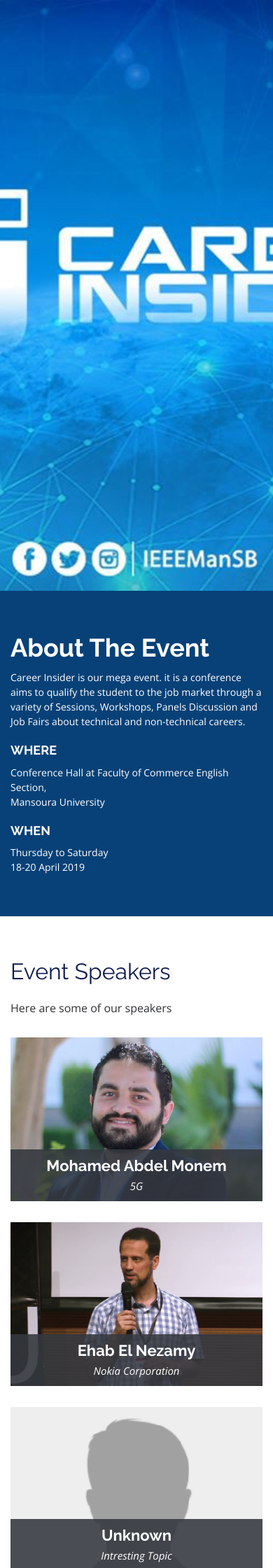
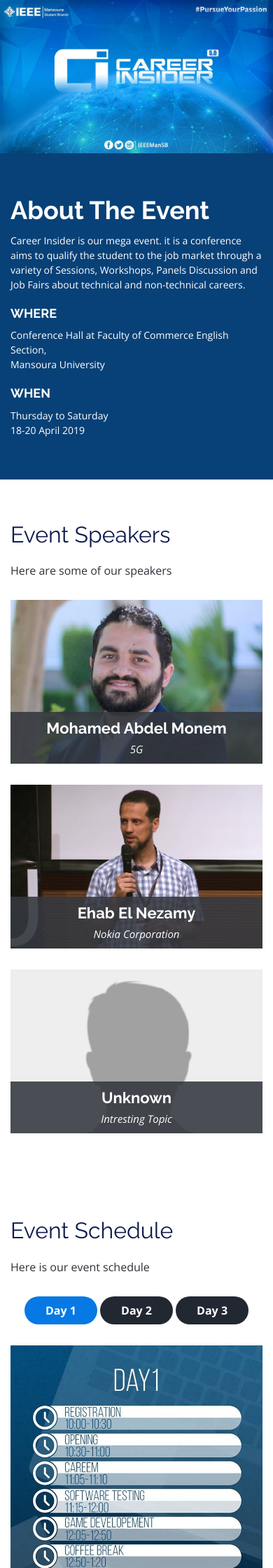
Before and after one commit to Omarabdul3ziz/test_ieeemansb, a Django app: template templates/event.html in a window 390 px wide. Shown: the top 2240 px of the page at 70% size. Run offline with Django 3.2, Linux system fonts and the light colour scheme; the template is opened without the code that fills it, so the values that code supplies are empty; some libraries are stand-ins or nearby versions.

Commit message:
responsive intro

```diff
--- a/static/style/event.css
+++ b/static/style/event.css
@@ -42,53 +42,10 @@ h1, h2, h3, h4, h5, h6 {
 /*--------------------------------------------------------------
 # Intro Section
 --------------------------------------------------------------*/
-#intro {
+img {
   width: 100%;
-  height: 100vh;
-  background: url(../image/events/ci5.jpg) top center;
-  background-size: cover;
-  overflow: hidden;
-  position: relative;
-  background-attachment: fixed;
-
+  height: auto;
 }
-
-@media (min-width: 1024px) {
-  #intro {
-    background-attachment: fixed;
-  }
-}
-
-#intro:before {
-  content: "";
-  position: absolute;
-  bottom: 0;
-  top: 0;
-  left: 0;
-  right: 0;
-}
-
-#intro .intro-container {
-  position: absolute;
-  bottom: 0;
-  left: 0;
-  top: 90px;
-  right: 0;
-  display: flex;
-  justify-content: center;
-  align-items: center;
-  flex-direction: column;
-  text-align: center;
-  padding: 0 15px;
-}
-
-@media (max-width: 991px) {
-  #intro .intro-container {
-    top: 70px;
-  }
-}
-
-
 
 /*--------------------------------------------------------------
 # About Section
--- a/templates/event.html
+++ b/templates/event.html
@@ -44,11 +44,8 @@
 <body>
 
     <!-- ======= Intro Section ======= -->
-    <section id="intro">
-    </section>
+    <img src="../static/image/events/ci5.jpg">
     <!-- End Intro Section -->
-
-    <main id="main">
 
     <!-- ======= About Section ======= -->
     <section id="about">
@@ -143,8 +140,7 @@
             <div class="tab-content row justify-content-center">
 
                 <!-- Schdule Day 1 -->
-                    <div role="tabpanel" class="col-lg-9 tab-pane fade show active" id="day-1"
-                        style="text-align: center;">
+                <div role="tabpanel" class="col-lg-9 tab-pane fade show active" id="day-1" style="text-align: center;">
                     <img style="max-width: 100%;
                         max-height: 100%;" src="../static/image/events/day1.jpg">
                 </div>
```
Lines whose indentation alone changed are shown as unchanged.
